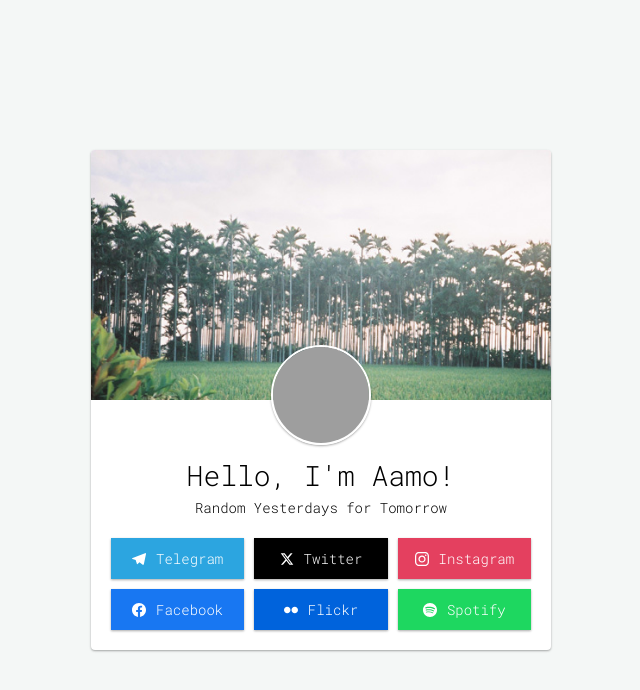
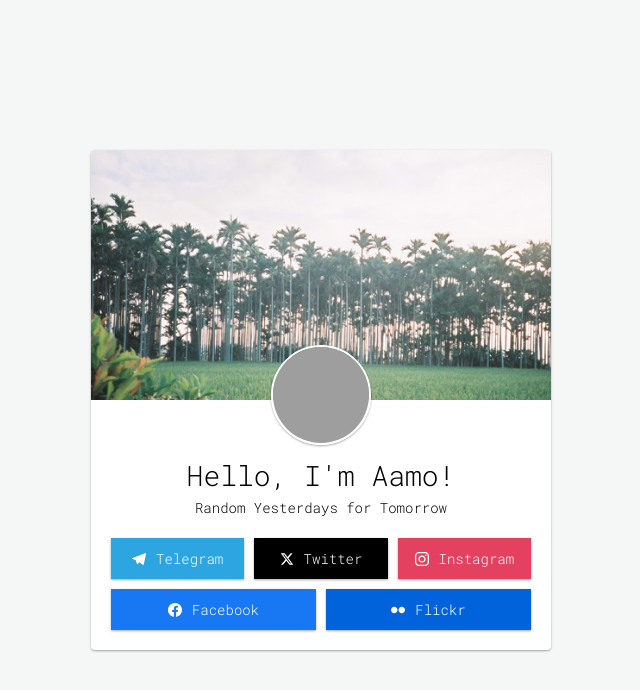
Before and after one commit to mors/mooors, a plain HTML site: page index.html in a window 1280 px wide. Shown: the whole page, without its empty margins (319-959 px from the left). Drawn offline with Linux system fonts and the light colour scheme; grey boxes are pictures that could not be loaded.

Commit message:
Update index.html

```diff
--- a/index.html
+++ b/index.html
@@ -83,12 +83,12 @@
 						</svg>
 						<span>Flickr</span>
 					</a>
-					<a href="https://open.spotify.com/user/mooors" target="_blank" class="spotify">
+					<!--a href="https://open.spotify.com/user/mooors" target="_blank" class="spotify">
 						<svg class="icon icon-spotify">
 						<use xlink:href="#icon-spotify"></use>
 						</svg>
 						<span>Spotify</span>
-					</a>
+					</a-->
 
 				</footer>
 
```
